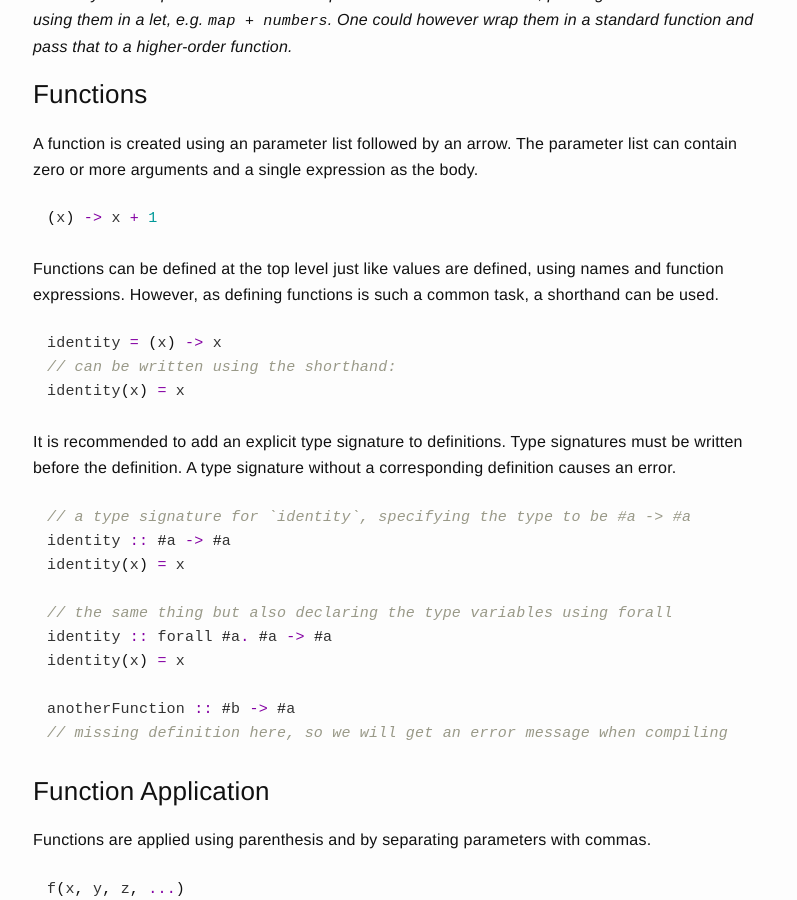
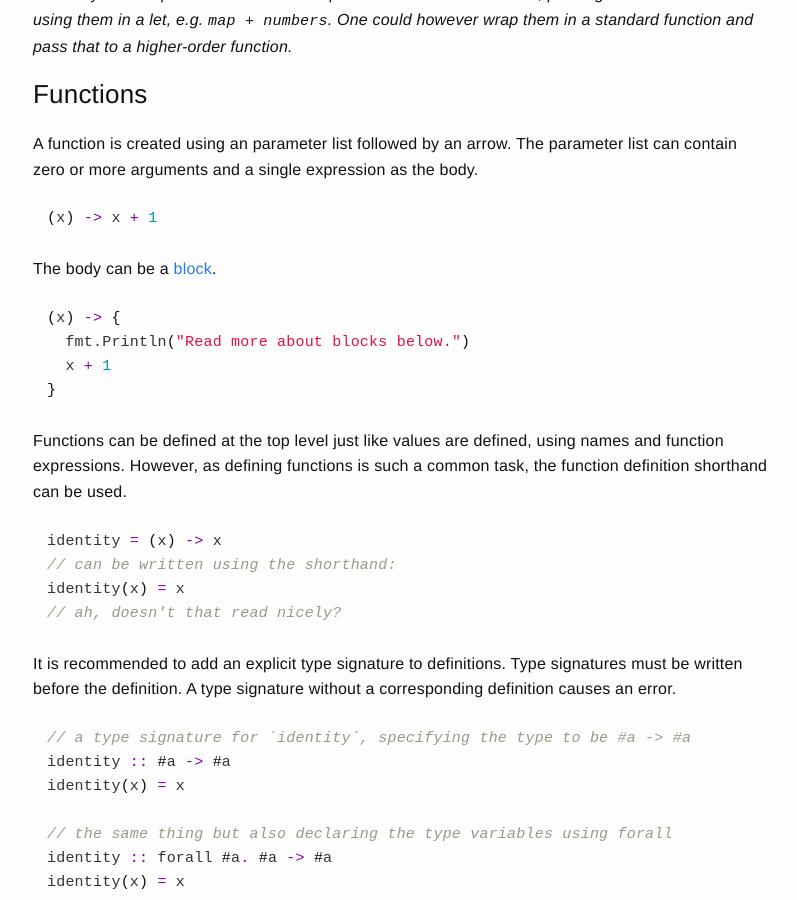
Before and after one commit to oden-lang/oden-lang.github.io, a Jekyll site: the page built from user-guide/language-reference/forms.md, in a window 1280 px wide and 900 px high, scrolled down 1224 px. Shown: the whole window, without its empty margins (237-1034 px from the left). Built offline with Jekyll 4.4.1, drawn with Linux system fonts in a browser that asks for light colours; some of the changed text lies outside the part shown.

Commit message:
Better function documentation

```diff
--- a/user-guide/language-reference/forms.md
+++ b/user-guide/language-reference/forms.md
@@ -66,14 +66,24 @@ the body.
 (x) -> x + 1
 {% endhighlight %}
 
+The body can be a [block](#blocks).
+
+{% highlight go %}
+(x) -> {
+  fmt.Println("Read more about blocks below.")
+  x + 1
+}
+{% endhighlight %}
+
 Functions can be defined at the top level just like values are defined, using
 names and function expressions. However, as defining functions is such a common
-task, a shorthand can be used.
+task, the function definition shorthand can be used.
 
 {% highlight go %}
 identity = (x) -> x
 // can be written using the shorthand:
 identity(x) = x
+// ah, doesn't that read nicely?
 {% endhighlight %}
 
 It is recommended to add an explicit type signature to definitions. Type
@@ -161,14 +171,15 @@ let x = 1
 ## Blocks
 
 A block is an expression containing *one or more* expressions - it cannot be
-empty. A block expression evaluates to the last expression in the block. Blocks
-can be used to perform side-effects.
+empty. A block expression evaluates to the value of the last expression in the
+block. Blocks can be used to perform side-effects.
 
 {% highlight go %}
 x = {
   fmt.Println("Calculating...")
   9 * 1000
 }
+// x will be 9000
 {% endhighlight %}
 
 Discarding the value of an expression, of any type other than `()`, causes an
```
